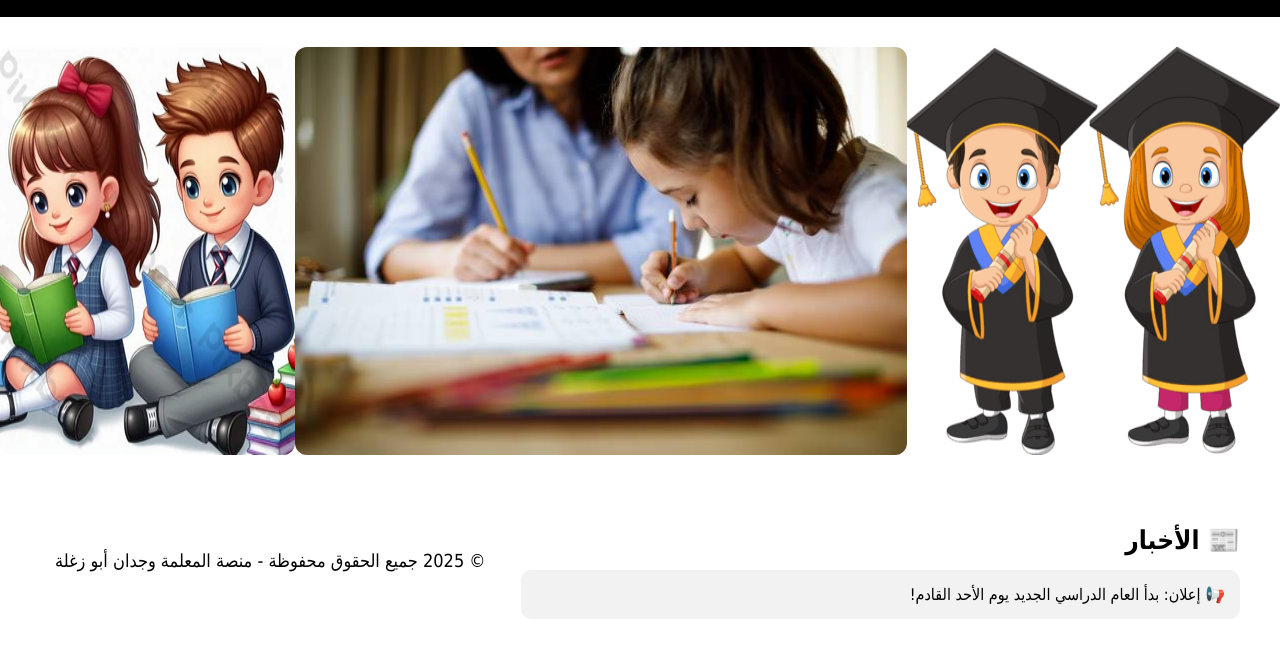
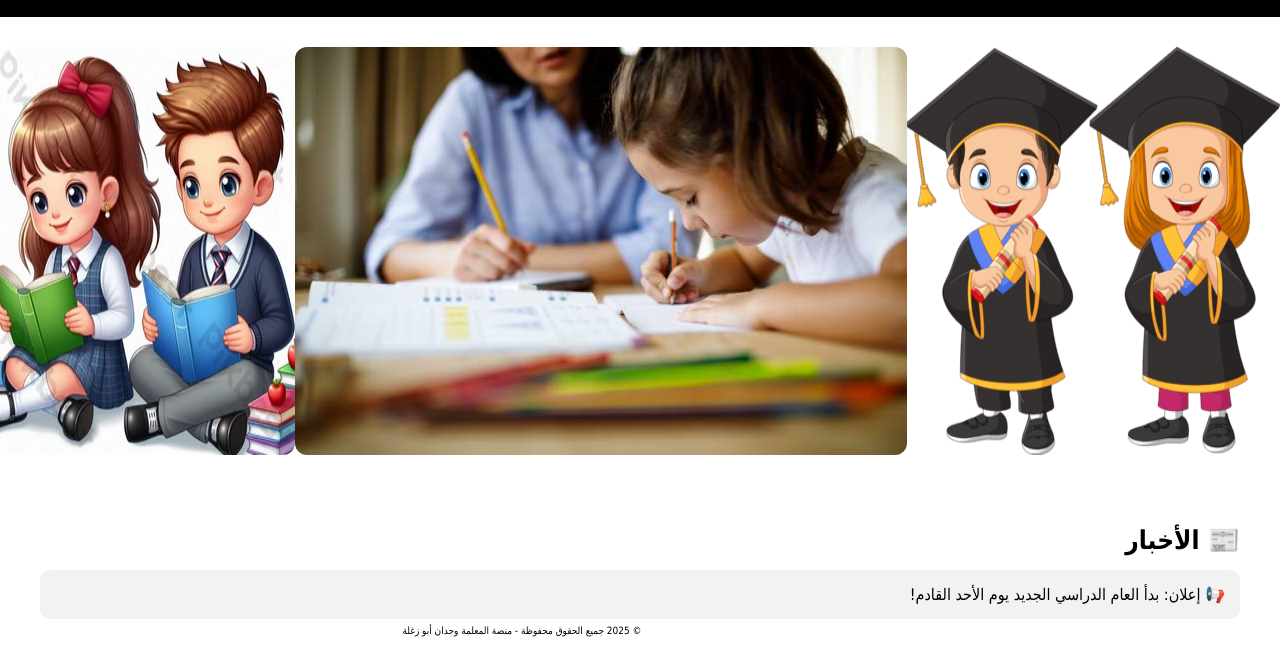
Before and after one commit to akram777j/techer-wijdanb, a plain HTML site: page index.html in a window 1280 px wide. Shown: the part 154-800 px from the top of the page. Drawn offline with Linux system fonts and the light colour scheme.

Commit message:
Add files via upload

```diff
--- a/index.html
+++ b/index.html
@@ -21,12 +21,15 @@
     section { margin-bottom:40px; }
     .post { background:#f2f2f2; padding:15px; border-radius:10px; margin-bottom:10px; color:#000000; }
 footer {
-  background: transparent;   /* الخلفية صارت شفافة */
-  color: #000000;            /* النص أسود */
+  background: transparent;   /* خلفية شفافة */
+  color: #000;               /* النص أسود */
   text-align: center;
-  padding: 15px;
-  margin-top: 40px;
-  font-size: 18px;
+  padding: 10px;
+  font-size: 10px;
+  position: fixed;   /* يثبت أسفل الشاشة */
+  bottom: 0;
+  left: 0;
+  width: 80%;
 }
 .contact-form input, .contact-form textarea { width:100%; padding:10px; margin:5px 0; border:1px solid #000; border-radius:8px; background:#fff; color:#000; }
     .contact-form button { background:#000000; color:#ffffff; border:none; padding:10px 20px; border-radius:8px; cursor:pointer; font-size:16px; }
@@ -60,7 +63,7 @@ footer {
 
       <section id='activities'>
         <h2>🎨 الأنشطة</h2>
-        <div class='post'><img src='https://i.ibb.co/pLzWbX9/kids-activity.jpg' style='width:100%; border-radius:10px;'/><p>نشاط تلوين ممتع للأطفال</p></div>
+        <div class='post'><img src='https://i.ibb.co/pLzWbX9/kids-activity.jpg' style='width:60%; border-radius:10px;'/><p>نشاط تلوين ممتع للأطفال</p></div>
       </section>
 
       <section id='tests'>
@@ -70,7 +73,7 @@ footer {
 
       <section id='works'>
         <h2>🏆 أعمالي</h2>
-        <div class='post'><img src='https://i.ibb.co/7yR1R1D/kids-drawing.jpg' style='width:100%; border-radius:10px;'/><p>رسومات الأطفال الجميلة</p></div>
+        <div class='post'><img src='https://i.ibb.co/7yR1R1D/kids-drawing.jpg' style='width:60%; border-radius:10px;'/><p>رسومات الأطفال الجميلة</p></div>
       </section>
 
  <section id="lessons">
```
